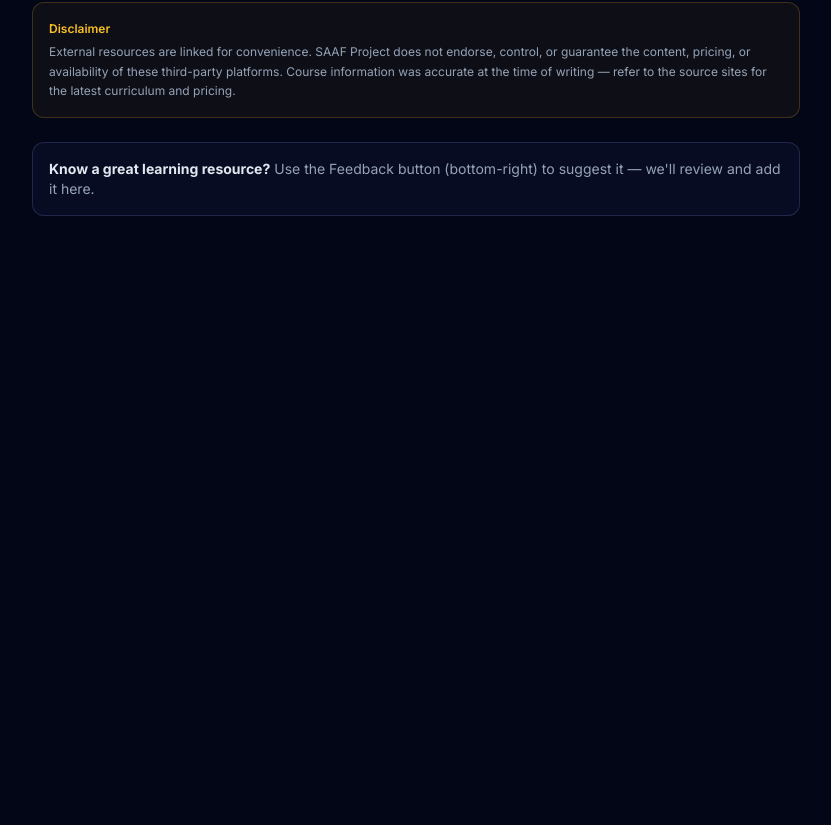
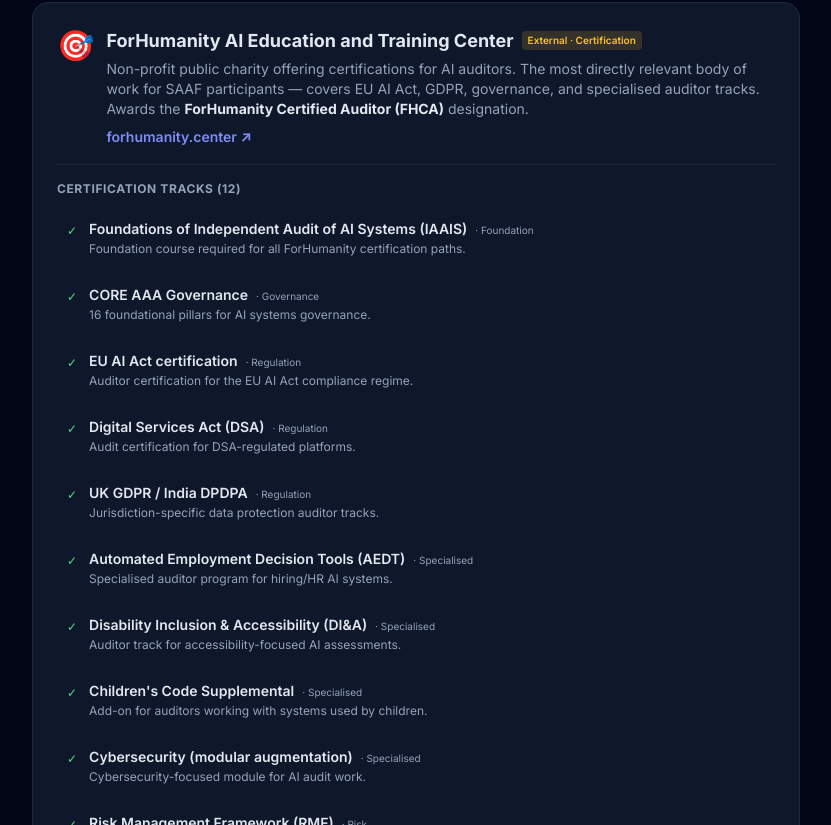
Before and after one commit to SAAF-Project/saaf-portal, a Next.js app: page /e-learning in a window 1280 px wide. Shown: the part 2255-3080 px from the top of the page, without its empty margins (224-1055 px from the left). Before the commit the page ends 2495 px from the top, so only its background shows below. Built offline with nearby package versions, Linux system fonts and the light colour scheme; no server answers.

Commit message:
feat: add ForHumanity AI Education and Training Center to e-learning resources

```diff
--- a/src/app/(authenticated)/e-learning/page.tsx
+++ b/src/app/(authenticated)/e-learning/page.tsx
@@ -22,6 +22,21 @@
   { title: "Module 1: Fundamentals", desc: "Core skills: file operations, visual workspace, parallel agent launching, sub-agents, project memory (CLAUDE.md), power-user commands.", duration: "~3 hours" },
   { title: "Module 2: Vibe Coding", desc: "App development with Claude Code: planning interviews, scaffolded apps, screenshot iteration, GitHub version control, Vercel deployment.", duration: "~1-2 hours" },
   { title: "Mini Lessons", desc: "Specialised workflows: Ross Mike techniques, advanced approaches, Vin Obsidian integrations.", duration: "Varies" },
+];
+
+const FORHUMANITY_TRACKS = [
+  { title: "Foundations of Independent Audit of AI Systems (IAAIS)", desc: "Foundation course required for all ForHumanity certification paths.", category: "Foundation" },
+  { title: "CORE AAA Governance", desc: "16 foundational pillars for AI systems governance.", category: "Governance" },
+  { title: "EU AI Act certification", desc: "Auditor certification for the EU AI Act compliance regime.", category: "Regulation" },
+  { title: "Digital Services Act (DSA)", desc: "Audit certification for DSA-regulated platforms.", category: "Regulation" },
+  { title: "UK GDPR / India DPDPA", desc: "Jurisdiction-specific data protection auditor tracks.", category: "Regulation" },
+  { title: "Automated Employment Decision Tools (AEDT)", desc: "Specialised auditor program for hiring/HR AI systems.", category: "Specialised" },
+  { title: "Disability Inclusion & Accessibility (DI&A)", desc: "Auditor track for accessibility-focused AI assessments.", category: "Specialised" },
+  { title: "Children's Code Supplemental", desc: "Add-on for auditors working with systems used by children.", category: "Specialised" },
+  { title: "Cybersecurity (modular augmentation)", desc: "Cybersecurity-focused module for AI audit work.", category: "Specialised" },
+  { title: "Risk Management Framework (RMF)", desc: "AI risk management auditor certification.", category: "Risk" },
+  { title: "Algorithm Ethics (Expert accreditation)", desc: "Expert-level accreditation in algorithmic ethics.", category: "Ethics" },
+  { title: "Cognitive Bias", desc: "26 lectures on cognitive bias in AI systems.", category: "Ethics" },
 ];
 
 export default function ELearningPage() {
@@ -152,6 +167,59 @@
         </div>
       </div>
 
+      {/* ForHumanity */}
+      <div className="bg-surface border border-border rounded-2xl p-6 mb-6">
+        <div className="flex items-start gap-3 mb-3">
+          <span className="text-3xl shrink-0">🎯</span>
+          <div className="flex-1 min-w-0">
+            <div className="flex items-center gap-2 flex-wrap">
+              <h3 className="text-lg font-bold">ForHumanity AI Education and Training Center</h3>
+              <span className="text-[10px] px-1.5 py-0.5 rounded font-semibold bg-saaf-yellow/15 text-saaf-yellow">
+                External · Certification
+              </span>
+            </div>
+            <p className="text-muted text-sm mt-1">
+              Non-profit public charity offering certifications for AI auditors. The most directly
+              relevant body of work for SAAF participants — covers EU AI Act, GDPR, governance,
+              and specialised auditor tracks. Awards the <strong className="text-text">ForHumanity
+              Certified Auditor (FHCA)</strong> designation.
+            </p>
+            <a
+              href="https://forhumanity.center/forhumanity-ai-education-and-training-center/"
+              target="_blank"
+              rel="noopener noreferrer"
+              className="inline-flex items-center gap-1 mt-2 text-sm text-accent font-semibold hover:underline"
+            >
+              forhumanity.center ↗
+            </a>
+          </div>
+        </div>
+
+        <div className="mt-4 pt-4 border-t border-border">
+          <h4 className="text-xs font-bold text-muted uppercase tracking-wider mb-3">
+            Certification tracks ({FORHUMANITY_TRACKS.length})
+          </h4>
+          <div className="space-y-2">
+            {FORHUMANITY_TRACKS.map((c) => (
+              <div key={c.title} className="flex items-start gap-3 p-2.5 rounded-lg hover:bg-white/3 transition-colors">
+                <span className="text-saaf-green text-xs mt-1 shrink-0">✓</span>
+                <div className="flex-1 min-w-0">
+                  <div className="flex items-baseline gap-2 flex-wrap">
+                    <span className="font-semibold text-sm">{c.title}</span>
+                    <span className="text-[10px] text-muted">· {c.category}</span>
+                  </div>
+                  <p className="text-xs text-muted mt-0.5">{c.desc}</p>
+                </div>
+              </div>
+            ))}
+          </div>
+          <p className="text-[11px] text-muted mt-4 italic">
+            Audience: organisational compliance professionals, independent auditors, ethics
+            committee members, AI system developers. Pricing not listed publicly on the site.
+          </p>
+        </div>
+      </div>
+
       {/* Disclaimer */}
       <div className="p-4 bg-saaf-yellow/5 border border-saaf-yellow/20 rounded-xl text-xs text-muted leading-relaxed">
         <p className="text-saaf-yellow font-semibold mb-1">Disclaimer</p>
```
